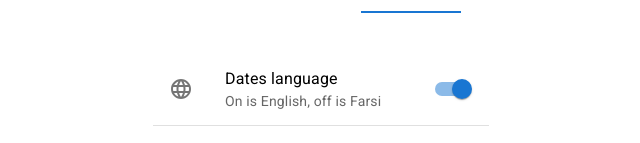
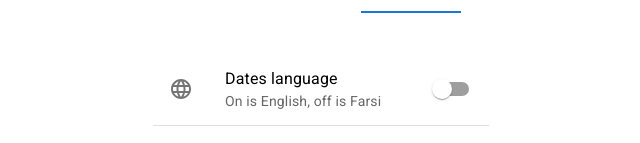
Before and after one commit to itsramin/work-log, a React (Create React App) app: page / in a window 1280 px wide. Both pictures are taken after a click on the tab "SETTINGS". Shown: the part 133-276 px from the top of the page, without its empty margins (319-959 px from the left). Built offline with nearby package versions, Linux system fonts and the light colour scheme; a small style sheet from the web is missing.

Commit message:
-change default to fa - add offsetzone to import (temparory)

```diff
--- a/src/components/Settings.js
+++ b/src/components/Settings.js
@@ -66,8 +66,10 @@ const Settings = () => {
             const hourToSec = +formattedTime.split(":")[0] * 60 * 60;
             const minToSec = +formattedTime.split(":")[1] * 60;
             const sec = +formattedTime.split(":")[2];
+            const offsetToSec = new Date().getTimezoneOffset() * 60;
             const timeStamp =
-              +new Date(row.date) + (hourToSec + minToSec + sec) * 1000;
+              +new Date(row.date) +
+              (hourToSec + minToSec + sec + offsetToSec) * 1000;
             return {
               id: `${+new Date()}-${i}`,
               status: row.status,
--- a/src/store/uiSlice.js
+++ b/src/store/uiSlice.js
@@ -1,8 +1,8 @@
 import { createSlice } from "@reduxjs/toolkit";
 
 const initialState = {
-  language: "En",
-  langOption: "en-US",
+  language: "Fa",
+  langOption: "fa-IR",
 };
 
 const uiSlice = createSlice({
```
